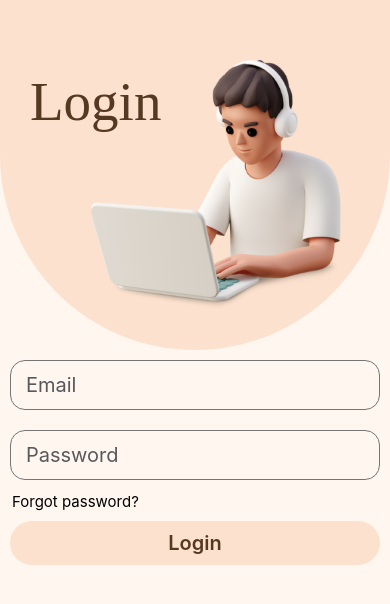
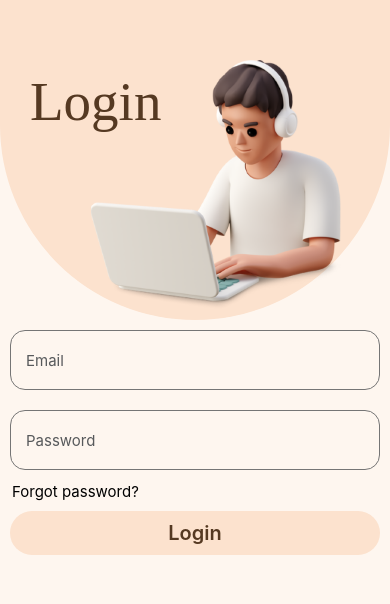
Before and after one commit to yashrajsinh/LogIn---Screen-React-Native, a React Native app: screen / in a window 390 px wide. Shown: the top 604 px of the page. Built offline with nearby package versions, Linux system fonts and the light colour scheme.

Commit message:
Start working on onclick

```diff
--- a/App.tsx
+++ b/App.tsx
@@ -65,7 +65,7 @@ const styles = StyleSheet.create({
     backgroundColor: '#FEF6EF',
   },
   loginContainer: {
-    height: 350,
+    height: 320,
     backgroundColor: '#FCE2CE',
     borderBottomRightRadius: 300,
     borderBottomLeftRadius: 300,
@@ -100,9 +100,9 @@ const styles = StyleSheet.create({
     borderColor: '#757575',
     color: '#25343F',
     borderRadius: 15,
-    fontSize: 20,
+    fontSize: 15,
     padding: 15,
-    height: 50,
+    height: 60,
     margin: 10,
     justifyContent: 'center',
   },
```
